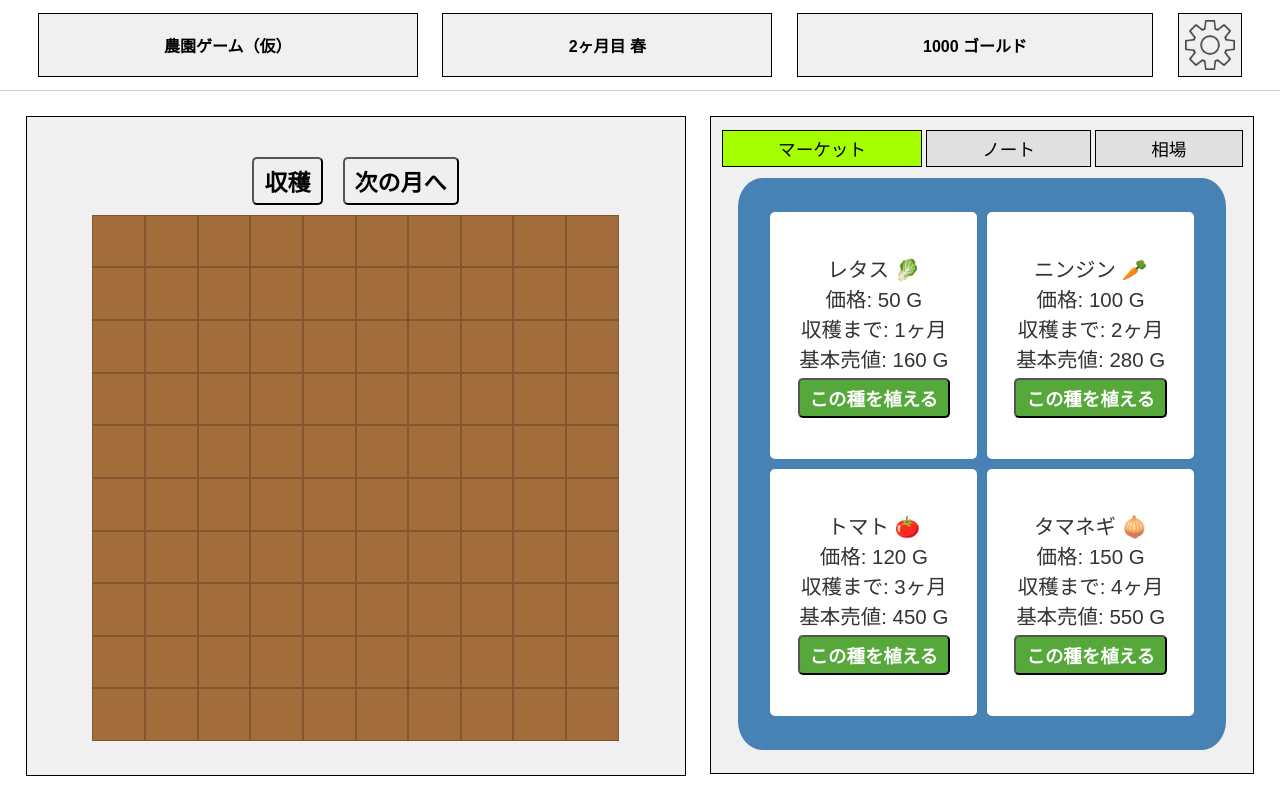
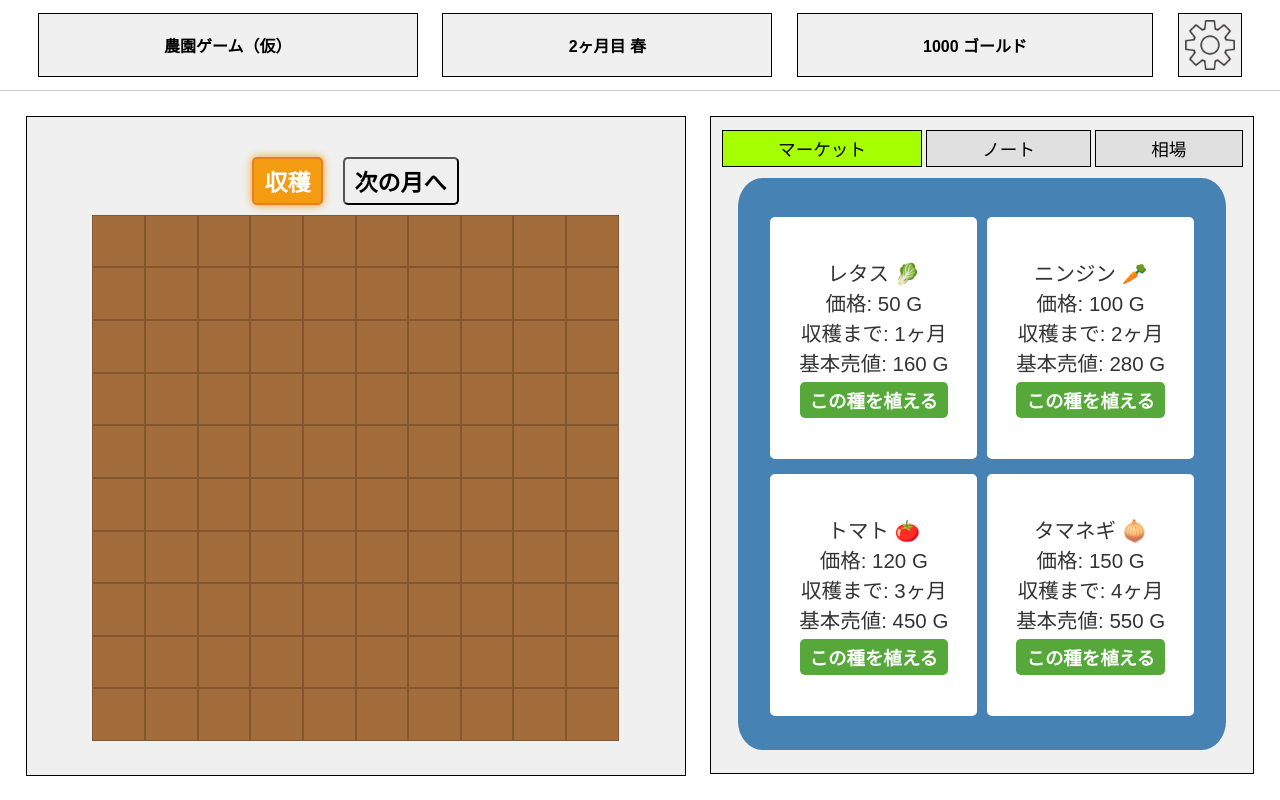
Before and after one commit to cccase/GAME_SOTSUKEN2, a plain HTML site: page GAME/GAME.html in a window 1280 px wide. Both pictures are taken after a click on the button "次の月へ". Drawn offline with nearby package versions, Linux system fonts and the light colour scheme.

Commit message:
change harvest

```diff
--- a/GAME/GAME.html
+++ b/GAME/GAME.html
@@ -40,34 +40,34 @@
                     <div id="content-market" class="tab-content active">
                         <div class="side-panel-box">
                             <div class="item-grid">
-                                <div class="item-slot">
+                                <button id="seed-button-letus" class="item-slot action-button">
                                     レタス 🥬<br>
                                     価格: 50 G<br>
                                     収穫まで: 1ヶ月<br>
                                     基本売値: 160 G<br>
-                                    <button id="seed-button-letus" class="action-button market-button">この種を植える</button>
-                                </div>
-                                <div class="item-slot">
+                                    <div class="market-button action-button">この種を植える</div>
+                                </button>
+                                <button id="seed-button-carot" class="item-slot action-button">
                                     ニンジン 🥕<br>
                                     価格: 100 G<br>
                                     収穫まで: 2ヶ月<br>
                                     基本売値: 280 G<br>
-                                    <button id="seed-button-carot" class="action-button market-button">この種を植える</button>
-                                </div>
-                                <div class="item-slot">
+                                    <div class="market-button action-button">この種を植える</div>
+                                </button>
+                                <button id="seed-button-tomato" class="item-slot action-button">
                                     トマト 🍅<br>
                                     価格: 120 G<br>
                                     収穫まで: 3ヶ月<br>
                                     基本売値: 450 G<br>
-                                    <button id="seed-button-tomato" class="action-button market-button">この種を植える</button>
-                                </div>
-                                <div class="item-slot">
+                                    <div class="market-button action-button">この種を植える</div>
+                                </button>
+                                <button id="seed-button-onion" class="item-slot action-button">
                                     タマネギ 🧅<br>
                                     価格: 150 G<br>
                                     収穫まで: 4ヶ月<br>
                                     基本売値: 550 G<br>
-                                    <button id="seed-button-onion" class="action-button market-button">この種を植える</button>
-                                </div>
+                                    <div class="market-button action-button">この種を植える</div>
+                                </button>
                             </div>
                         </div>
                     </div>
--- a/GAME/GAME.js
+++ b/GAME/GAME.js
@@ -509,47 +509,6 @@ function renderPriceChart() {
     updateCurrentPrices();
 }
 
-// --- イベントリスナーと初期化 ---
-/* すべての月をプロット
-if (nextMonthBtn) {
-    nextMonthBtn.addEventListener('click', () => {
-        gameData.month++;
-
-        const shouldFluctuate = (gameData.month % 2 !== 0);
-
-        // 価格データの更新
-        for (const cropId in gameData.priceHistory) {
-            const history = gameData.priceHistory[cropId];
-
-            if (shouldFluctuate) {
-                const newPrice = generateMonthlyPrice(cropId);
-                history.push(newPrice);
-            } else {
-                if (history.length > 0) {
-                    history.push(history[history.length - 1]);
-                } else {
-                    history.push(PRICE_BASE[cropId].basePrice);
-                }
-            }
-        }
-
-        // 畑の選択状態をリセット (月を跨いだら植え付け/収穫モードを解除)
-        selectedSeed = null;
-        isHarvesting = false;
-        document.querySelectorAll('.market-button').forEach(btn => btn.classList.remove('selected'));
-        HARVEST_BUTTON?.classList.remove('active');
-        FARM_BOX?.classList.remove('planting-mode');
-
-        // 情報パネルを更新
-        updateInfoPanel();
-
-        // グラフを更新
-        renderPriceChart();
-
-        // 【新規追加】畑の表示を更新 (成長状態を反映させる)
-        renderFarmPlots();
-    });
-}*/
 // GAME.js の nextMonthBtn.addEventListener 内
 
 if (nextMonthBtn) {
@@ -572,10 +531,11 @@ if (nextMonthBtn) {
 
         // 畑の選択状態をリセット (月を跨いだら植え付け/収穫モードを解除)
         selectedSeed = null;
-        isHarvesting = false;
-        document.querySelectorAll('.market-button').forEach(btn => btn.classList.remove('selected'));
-        HARVEST_BUTTON?.classList.remove('active');
+        isHarvesting = true; // 収穫モードをデフォルトに変更
+        document.querySelectorAll('.item-slot').forEach(btn => btn.classList.remove('selected'));
+        HARVEST_BUTTON?.classList.add('active');
         FARM_BOX?.classList.remove('planting-mode');
+
 
         // 情報パネルを更新
         updateInfoPanel();
@@ -632,7 +592,7 @@ document.addEventListener('DOMContentLoaded', () => {
     initFarmGrid();
 
     // 種まきボタンのイベントリスナー設定
-    document.querySelectorAll('.market-button').forEach(button => {
+    document.querySelectorAll('.item-slot').forEach(button => {
         // 注意: ボタンではなく、親のスロット全体をクリックで反応させたい場合はここを変える必要があります。
         // 今回はボタンクリックでモードに入る前提で、ロジックのみ変更します。
         button.addEventListener('click', handleSeedButtonClick);
```
